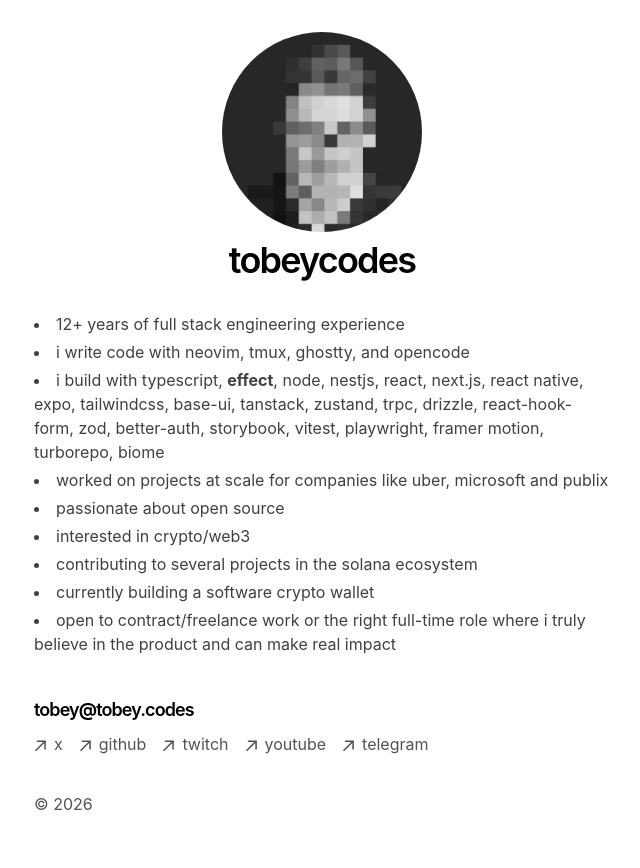
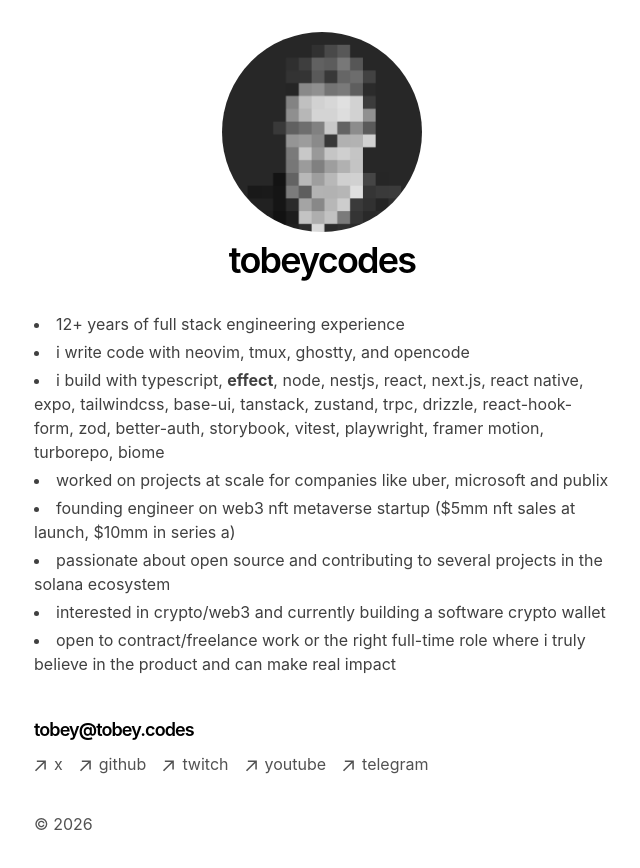
Before and after one commit to tobeycodes/tobey.codes, a Next.js app: page / in a window 1280 px wide. Shown: the top 868 px of the page, without its empty margins (318-958 px from the left). Built offline with nearby package versions, Linux system fonts and the light colour scheme.

Commit message:
chore: update homepage

```diff
--- a/app/page.tsx
+++ b/app/page.tsx
@@ -28,10 +28,18 @@
             worked on projects at scale for companies like uber, microsoft and
             publix
           </li>
-          <li>passionate about open source</li>
-          <li>interested in crypto/web3</li>
-          <li>contributing to several projects in the solana ecosystem</li>
-          <li>currently building a software crypto wallet</li>
+          <li>
+            founding engineer on web3 nft metaverse startup ($5mm nft sales at
+            launch, $10mm in series a)
+          </li>
+          <li>
+            passionate about open source and contributing to several projects in
+            the solana ecosystem
+          </li>
+          <li>
+            interested in crypto/web3 and currently building a software crypto
+            wallet
+          </li>
           <li>
             open to contract/freelance work or the right full-time role where i
             truly believe in the product and can make real impact
```
